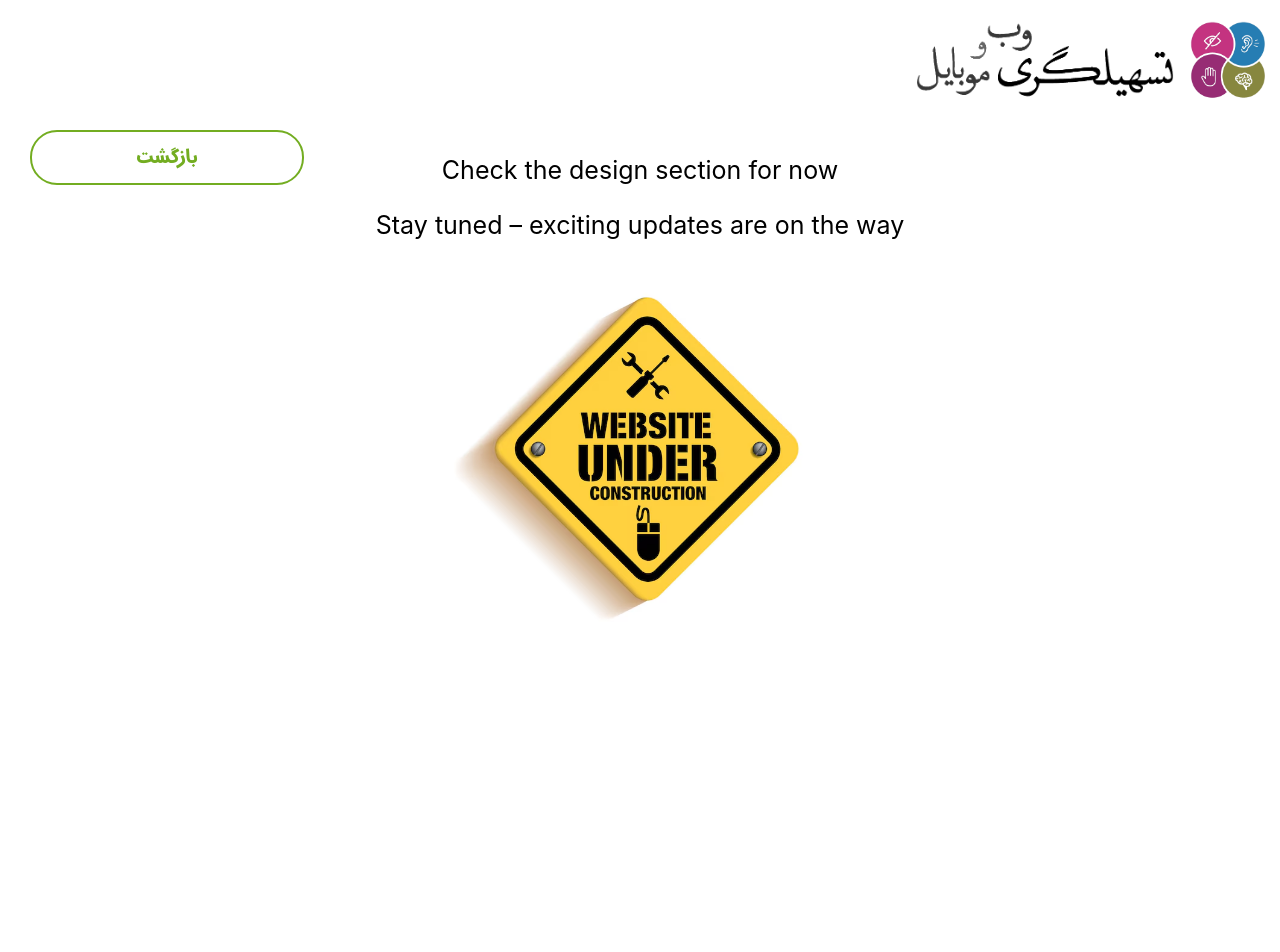
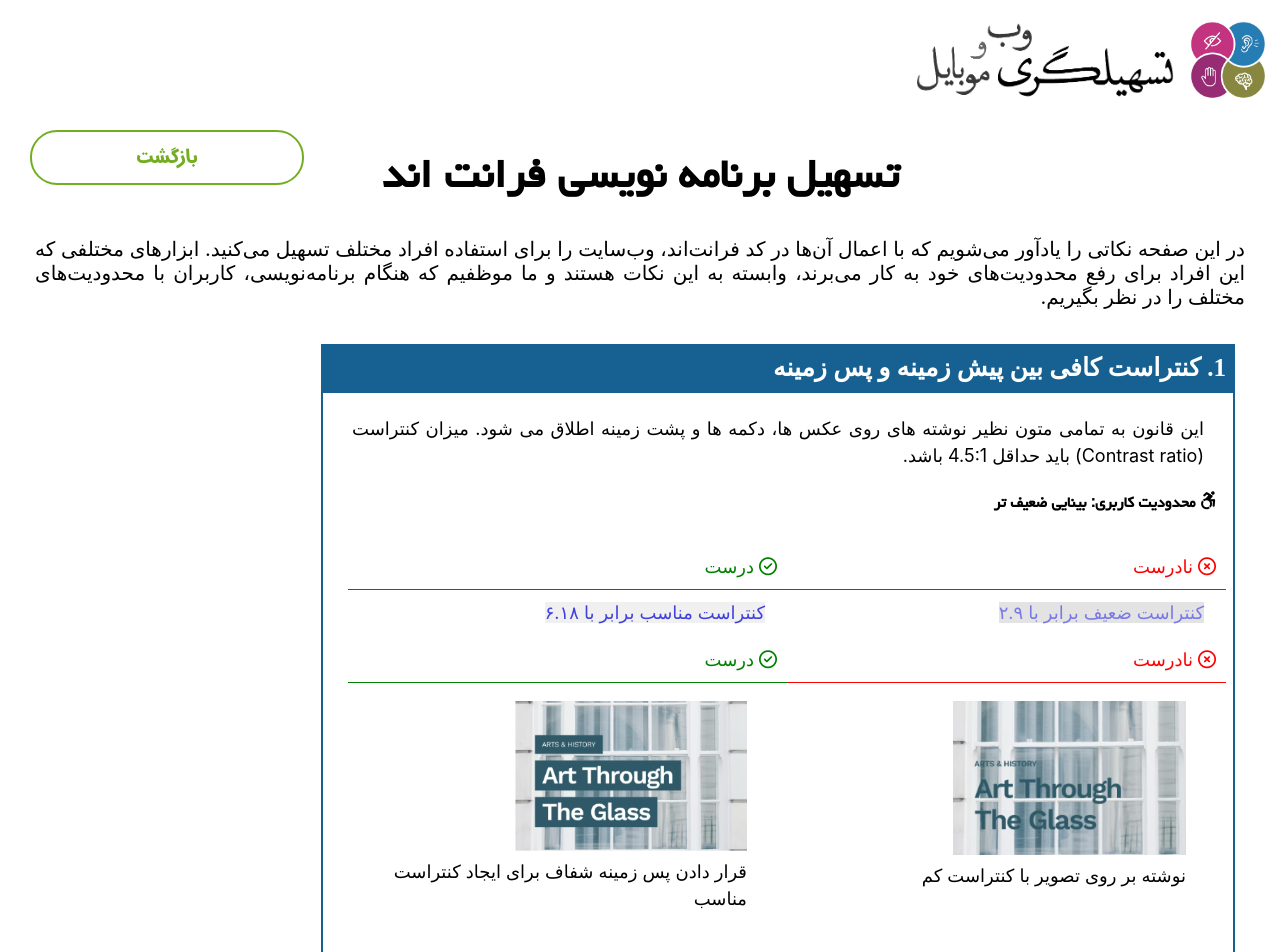
Before and after one commit to boshranabaei/iran-web-a11y, a React (Create React App) app: page /programming in a window 1280 px wide. Shown: the top 952 px of the page. Before the commit the page ends 800 px from the top, so only its background shows below. Built offline with nearby package versions, Linux system fonts and the light colour scheme.

Commit message:
setting up the programming page

```diff
--- a/public/assets/strings/constantTitles.json
+++ b/public/assets/strings/constantTitles.json
@@ -14,6 +14,8 @@
     "HOME_S3":"استفاده درست از تگ های HTML در ساختار وبسایت",
     "HOME_S4":"کاربرد به جا از برچسب ها و پیغام های خطا در فرم",
     "NAV_WHAT": "WGAT چیست ؟",
+    "PROGRAM_TITLE": "تسهیل برنامه نویسی فرانت اند",
+    "PROGRAM_P1":"در این صفحه نکاتی را یادآور می‌شویم که با اعمال آن‌ها در کد فرانت‌اند، وب‌سایت را برای استفاده افراد مختلف تسهیل می‌کنید. ابزارهای مختلفی که این افراد برای رفع محدودیت‌های خود به کار می‌برند، وابسته به این نکات هستند و ما موظفیم که هنگام برنامه‌نویسی، کاربران با محدودیت‌های مختلف را در نظر بگیریم.",
     "TITLE_HOME":"خانه ـ تسهیلگری دیجیتال",
     "TITLE_DESIGN":"چک لیست طراحان ـ تسهیلگری دیجیتال",
     "TITLE_PROGRAMMING":"چک لیست برنامه نویسان ـ تسهیلگری دیجیتال",
--- /dev/null
+++ b/public/assets/strings/programList.json
@@ -0,0 +1,30 @@
+{
+    "CHECKLIST_RIGHT": "درست",
+    "CHECKLIST_WRONG": "نادرست",
+    "LIMIT": "محدودیت کاربری: ",
+    "USEFUL_LINKS": "لینک های مفید: ",
+    "PROGRAM_LIST" :[
+        {
+        "TITLE": "کنتراست کافی بین پیش زمینه و پس زمینه",
+        "CONTENT": "این قانون به تمامی متون نظیر نوشته های روی عکس ها، دکمه ها و پشت زمینه اطلاق می شود.  میزان کنتراست (Contrast ratio) باید حداقل  4.5:1 باشد.",
+        "USAGE": "بینایی ضعیف تر",
+        "WRONG":{
+            "CONTENT": "کنتراست ضعیف برابر با ۲.۹",
+            "IMG": "../assets/img/design-contrast-wrong.png",
+            "IMG_ALT": "تصویر یک پنجره که روی آن نوشته هایی با کنتراست رنگی کم وجود دارد و خوب دیده نمی شود",
+            "IMG_CPT": "نوشته بر روی تصویر با کنتراست کم"
+        },
+        "RIGHT":{
+            "CONTENT": "کنتراست مناسب برابر با ۶.۱۸",
+            "IMG": "../assets/img/design-contrast-right.png",
+            "IMG_ALT": "تصویر یک پنجره که روی آن نوشته هایی با هایلایت روشن وجود دارد و خوب دیده می شود",
+            "IMG_CPT": "قرار دادن پس زمینه شفاف برای ایجاد کنتراست مناسب"
+        },
+        "LINKS": [
+            { "TITLE": " سایت Contrast Checker ", "URL": "https://webaim.org/resources/contrastchecker/" },
+            { "TITLE": "قانون کنتراست WCAG سطح AA", "URL": "https://www.w3.org/WAI/WCAG21/Understanding/contrast-minimum.html"},
+            { "TITLE": "راهکارهای ایجاد کنتراست برای متن روی عکس", "URL": "https://www.smashingmagazine.com/2023/08/designing-accessible-text-over-images-part1/#:~:text=Add%20a%20semi%2Dtransparent%20black,of%20contrast%20against%20the%20background!"}
+            ]
+        }
+    ]
+}
--- a/src/app/App.js
+++ b/src/app/App.js
@@ -1,7 +1,7 @@
 import './App.scss';
 import {Routes, Route, Link} from "react-router-dom";
 import Home from "../home/home";
-import Programing from "../programing/programing";
+import Programming from "../programming/programming";
 import Design from "../design/design";
 
 function App() {
@@ -22,7 +22,7 @@ function App() {
                     <Routes>
                         <Route path="/" element={<Home/>}></Route>
                         <Route path="/design" element={<Design/>}></Route>
-                        <Route path="/programming" element={<Programing/>}> </Route>
+                        <Route path="/programming" element={<Programming/>}> </Route>
                     </Routes>
                 }
             </main>
--- a/src/design/design.js
+++ b/src/design/design.js
@@ -2,7 +2,7 @@ import './design.scss';
 import { useState, useEffect } from "react";
 import Back from '../back/back';
 import DesignItem from './designItem';
-import {Item} from '../hooks/item';
+import { Item } from '../hooks/item';
 
 function Design() {
     const [strings, setStrings] = useState({});
--- a/src/design/design.scss
+++ b/src/design/design.scss
@@ -23,7 +23,7 @@ h2::before {
 
 .design-p1 {
     font-size: 23px;
-    margin: 0px 25px 15px 25px;
+    margin: 0px 35px 35px 35px;
     text-align: justify;
 }
 
--- a/src/programing/programing.js
+++ /dev/null
@@ -1,34 +0,0 @@
-import './programing.scss';
-import Back from '../back/back';
-import { useState, useEffect } from "react";
-
-function Programing() {
-  const [strings, setStrings] = useState({});
-  useEffect(() => {
-    fetch(`/assets/strings/constantTitles.json`)
-    .then((response) => response.json())
-    .then((data) => {
-        setStrings(data);
-    })
-    .catch((error) => console.error('Error fetching the string JSON:', error));
-  }, []);
-
-  useEffect(() => {
-    if(strings){
-      document.title = strings.TITLE_PROGRAMMING;
-    }
- }, [strings]);
-
-    return (
-      <>
-        {Back()}
-        <div className="cnstr">
-          <p>Check the design section for now</p>
-          <p>{strings.CONSTRUCTION}</p>
-          <img src="../assets/img/website-construction.png" alt={strings.CONSTRUCTION}></img>
-        </div>
-      </>
-    );
-}
-
-export default Programing;
--- /dev/null
+++ b/src/programming/programItem.js
@@ -0,0 +1,63 @@
+import './programming.scss';
+
+function ProgramItem(item, programList) {
+
+  if (!item) {
+    return null;
+  }
+
+    return (
+      <>
+        <h2>{item.title}</h2>
+        <div className='design-item'>
+          <p>{item.content}</p>
+
+          <div id="limit"><i className="fa-brands fa-accessible-icon"></i>{programList.LIMIT}{item.usage}</div>
+
+          <div className='flexContent'>
+          {item.right.CONTENT &&
+            <>
+            <div className="wrongExp">
+              <div><i className="fa-regular fa-circle-xmark"></i>{programList.CHECKLIST_WRONG}</div>
+              <hr/>
+              <p>{item.wrong.CONTENT}</p>
+            </div>
+            <div className="rightExp">
+              <div><i className="fa-regular fa-circle-check"></i>{programList.CHECKLIST_RIGHT}</div>
+              <hr/>
+              <p>{item.right.CONTENT}</p>
+            </div>
+            </>
+          }
+            {item.right.IMG &&
+            <>
+              <div className="wrongExp">
+                <div><i className="fa-regular fa-circle-xmark"></i>{programList.CHECKLIST_WRONG}</div>
+                <hr/>
+                <figure>
+                  <img src={`${item.wrong.IMG}`} alt={item.wrong.IMG_ALT}></img>
+                  <figcaption>{item.wrong.IMG_CPT}</figcaption>
+                </figure>
+              </div>
+              <div className="rightExp">
+                <div><i className="fa-regular fa-circle-check"></i>{programList.CHECKLIST_RIGHT}</div>
+                <hr/>
+                <figure>
+                  <img src={`${item.right.IMG}`} alt={item.right.IMG_ALT}></img>
+                  <figcaption>{item.right.IMG_CPT}</figcaption>
+                </figure>
+              </div>
+              </>
+            }
+          </div>
+          <div className='link'><i className="fa-solid fa-link"></i>{programList.USEFUL_LINKS}
+            {item.links?.map((link, index) => (
+              <a key={index} href={link.URL}>{link.TITLE}</a>
+              ))}
+          </div>
+        </div>
+      </>
+    );
+}
+
+export default ProgramItem;
--- /dev/null
+++ b/src/programming/programming.js
@@ -0,0 +1,53 @@
+import './programming.scss';
+import Back from '../back/back';
+import { useState, useEffect } from "react";
+import ProgramItem from "./programItem"
+import { Item } from '../hooks/item';
+
+function Programming() {
+  const [strings, setStrings] = useState({});
+  const [programList, setProgramList] = useState({});
+  const [items, setItems] = useState([]);
+
+  useEffect(() => {
+    fetch(`/assets/strings/constantTitles.json`)
+    .then((response) => response.json())
+    .then((data) => {
+        setStrings(data);
+    })
+    .catch((error) => console.error('Error fetching the string JSON:', error));
+
+    fetch(`/assets/strings/programList.json`)
+    .then((response) => response.json())
+    .then((data) => {
+      if (data && data.PROGRAM_LIST) {
+        const newItems = data.PROGRAM_LIST.map(item => Item(item));
+        setItems(newItems);
+        setProgramList(data);
+    }
+    })
+    .catch((error) => console.error('Error fetching the string JSON:', error));
+  }, []);
+
+  useEffect(() => {
+    if(strings){
+      document.title = strings.TITLE_PROGRAMMING;
+    }
+ }, [strings]);
+
+    return (
+      <>
+        {Back()}
+        <h1 className='fade-in'>{strings.PROGRAM_TITLE}</h1>
+          <p className="design-p1">{strings.PROGRAM_P1}</p>
+          {items.length > 0 && items.map((item)=> ProgramItem(item, programList))}
+        <div className="cnstr">
+          <p>Check the design section for now</p>
+          <p>{strings.CONSTRUCTION}</p>
+          <img src="../assets/img/website-construction.png" alt={strings.CONSTRUCTION}></img>
+        </div>
+      </>
+    );
+}
+
+export default Programming;
```
Also changed, not shown: src/programming/programming.scss (renamed from src/programing/programing.scss).
